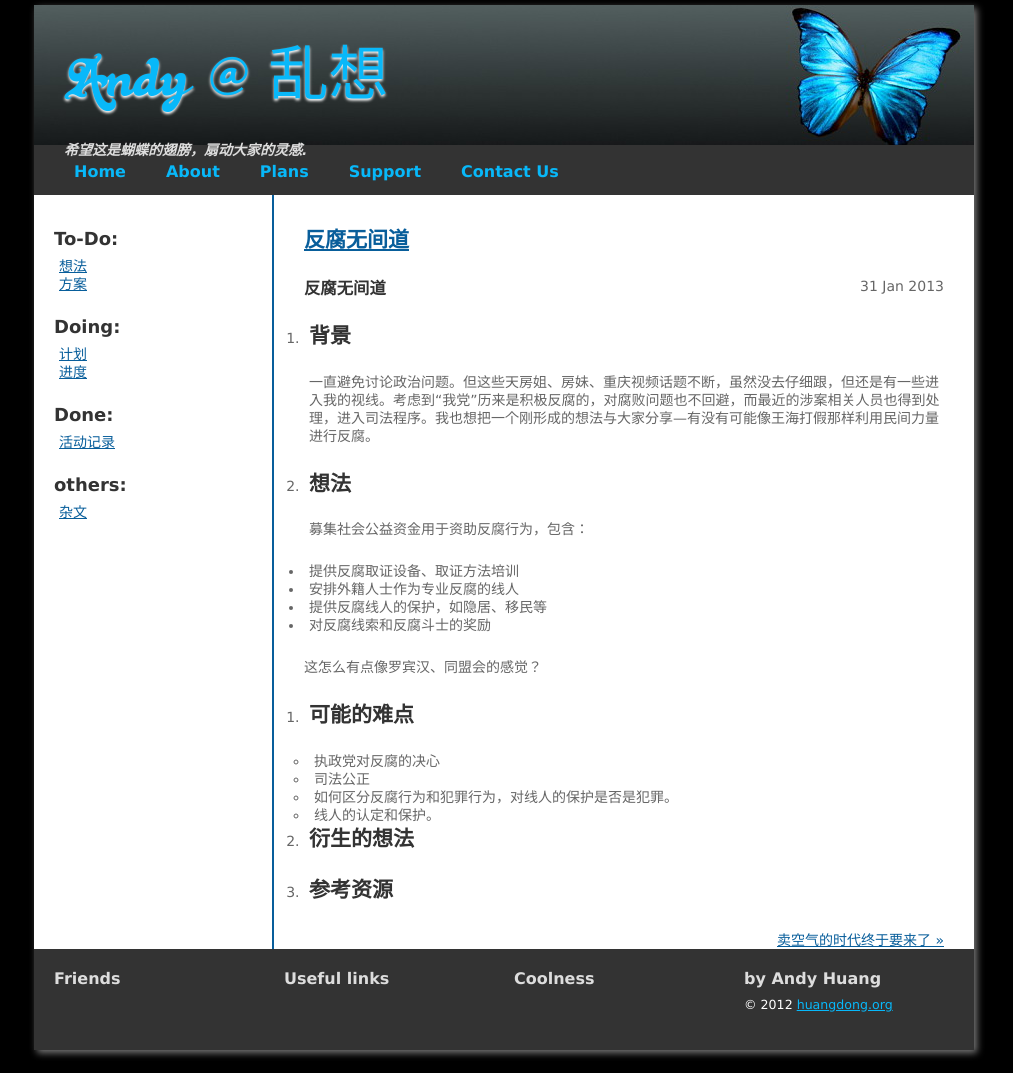
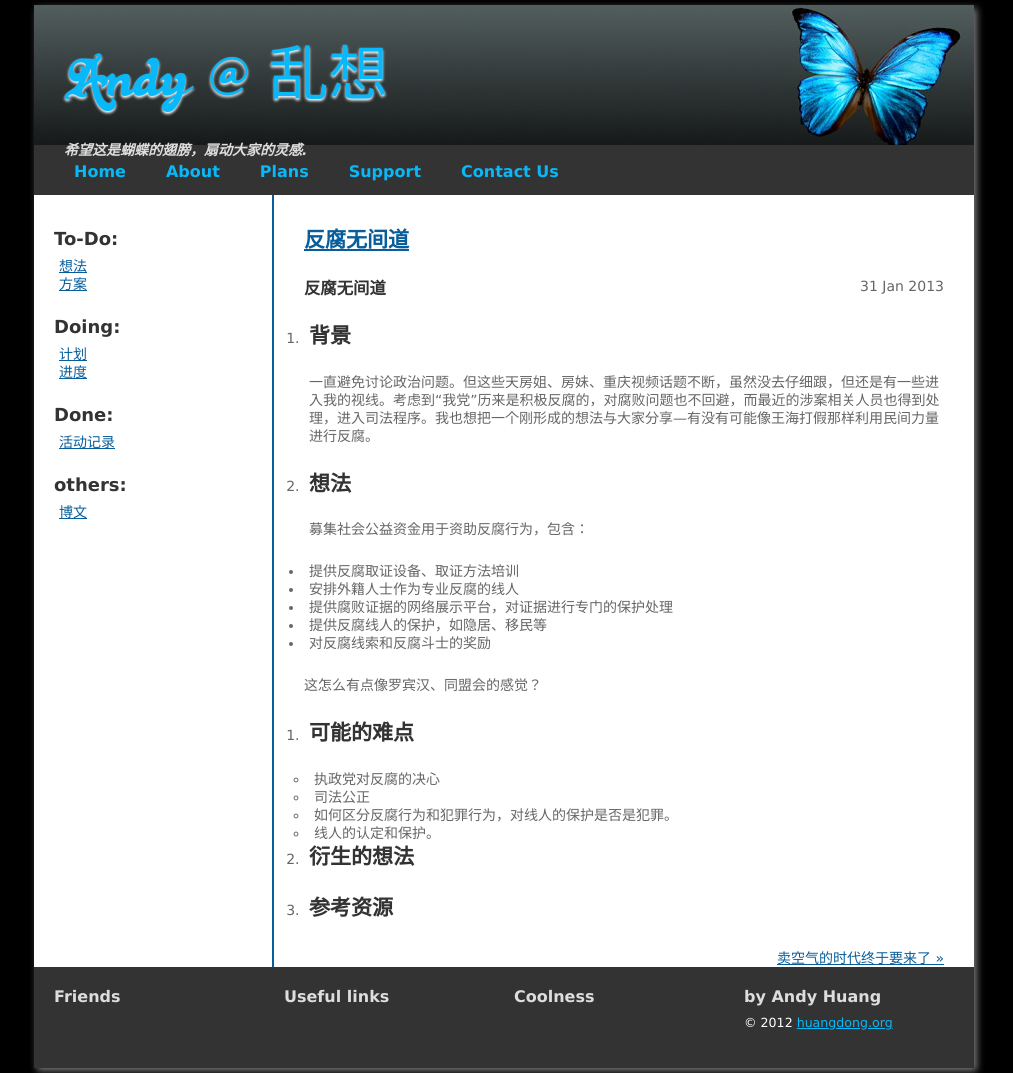
Before and after one commit to huangdong99/huangdong99.github.com, a Jekyll site: the page built from _posts/2013-01-31-idea-corruption.md, in a window 1280 px wide. Shown: the whole page, without its empty margins (136-1149 px from the left). Built offline with Jekyll 4.4.1, drawn with Linux system fonts in a browser that asks for light colours; Markdown is read by kramdown in place of the engine named in the settings.

Commit message:
修改default.html增加链接的tiltle提示

```diff
--- a/_layouts/default.html
+++ b/_layouts/default.html
@@ -39,24 +39,24 @@
 		<aside id="sidebar"><!-- sidebar -->
 				<h3>To-Do:</h3>
 				<ul class="nav-body">
-					<li><a href="/idea.html">想法</a></li>
-					<li><a href="/solution.html">方案</a></li>
+					<li><a href="/idea.html"  title="Idea">想法</a></li>
+					<li><a href="/solution.html" title="Solution">方案</a></li>
 				</ul>
 
 			<h3>Doing:</h3>
 				<ul class="nav-body">
-					<li><a href="/plan.html">计划</a></li>
-					<li><a href="/schedule.html">进度</a></li>
+					<li><a href="/plan.html" title="Plan">计划</a></li>
+					<li><a href="/schedule.html" title="Schedule">进度</a></li>
 				</ul>
 
 		<h3>Done:</h3>
 			<ul class="body">
-				<li><a href="/log.html">活动记录</a></li>
+				<li><a href="/log.html" title="Log">活动记录</a></li>
 			</ul>
 
 		<h3>others:</h3>
 			<ul class="body">
-				<li><a href="/blog.html">杂文</a></li>
+				<li><a href="/blog.html" title="Blog">博文</a></li>
 			</ul>
 
 
--- a/_posts/2013-01-31-idea-corruption.md
+++ b/_posts/2013-01-31-idea-corruption.md
@@ -18,6 +18,7 @@ tags: 反腐败 反腐 无间道
 
 - 提供反腐取证设备、取证方法培训
 - 安排外籍人士作为专业反腐的线人
+- 提供腐败证据的网络展示平台，对证据进行专门的保护处理
 - 提供反腐线人的保护，如隐居、移民等
 - 对反腐线索和反腐斗士的奖励
 
```
